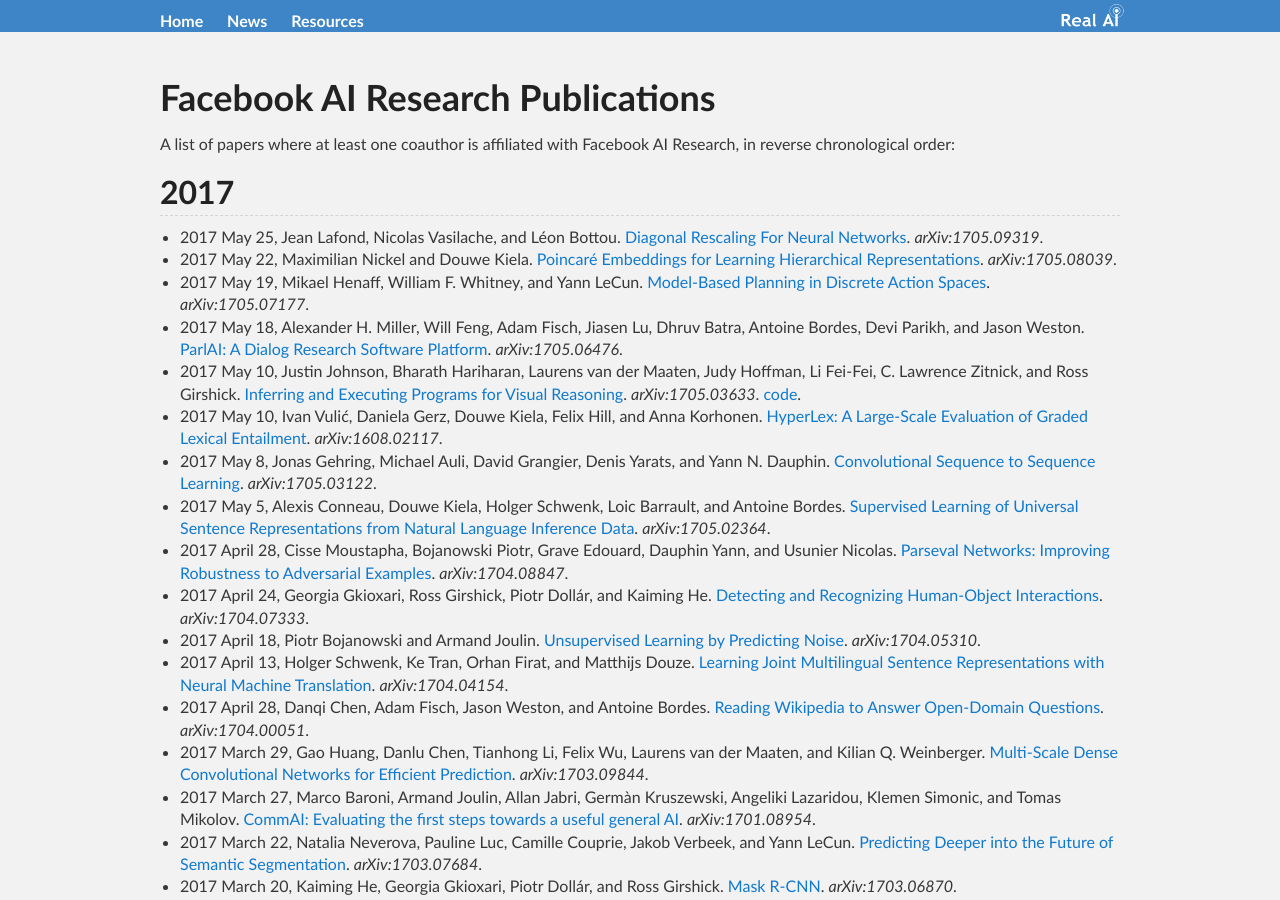
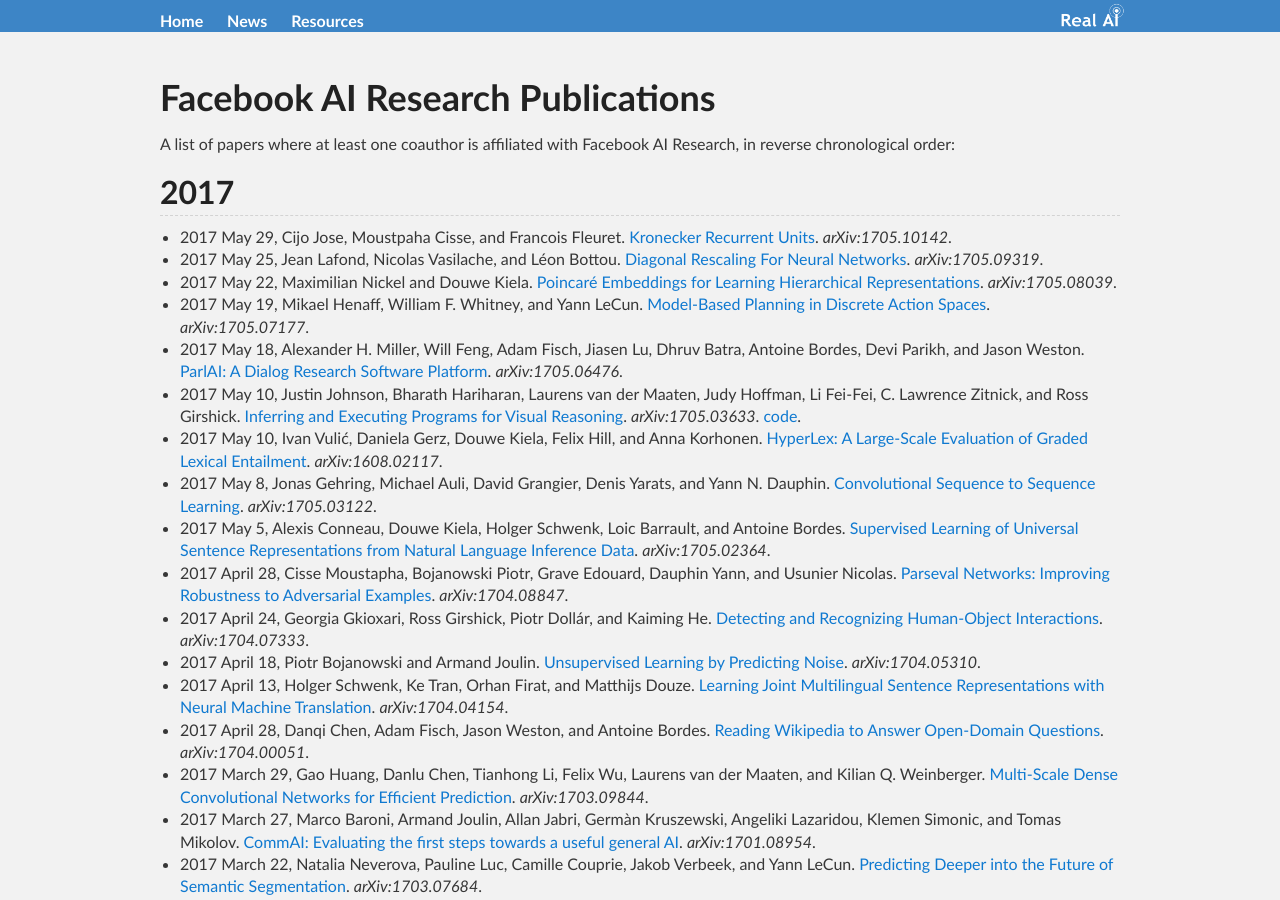
Before and after one commit to Tonywuhk/realai.org, a Jekyll site: the page built from labs/fair-publications.md, in a window 1280 px wide and 900 px high. Built offline with Jekyll 4.4.1, drawn with Linux system fonts in a browser that asks for light colours; our own code applies the rules of GitHub Pages for plain Markdown files; comment, search, counter and statistics services are not loaded; the repository's description, which GitHub fills in, is left out.

Commit message:
Update fair-publications.md

```diff
--- a/labs/fair-publications.md
+++ b/labs/fair-publications.md
@@ -7,6 +7,7 @@
 
 ## 2017
 
+* 2017 May 29, Cijo Jose, Moustpaha Cisse, and Francois Fleuret. [Kronecker Recurrent Units](https://arxiv.org/abs/1705.10142). *arXiv:1705.10142*.
 * 2017 May 25, Jean Lafond, Nicolas Vasilache, and Léon Bottou. [Diagonal Rescaling For Neural Networks](https://arxiv.org/abs/1705.09319). *arXiv:1705.09319*.
 * 2017 May 22, Maximilian Nickel and Douwe Kiela. [Poincaré Embeddings for Learning Hierarchical Representations](https://arxiv.org/abs/1705.08039). *arXiv:1705.08039*.
 * 2017 May 19, Mikael Henaff, William F. Whitney, and Yann LeCun. [Model-Based Planning in Discrete Action Spaces](https://arxiv.org/abs/1705.07177). *arXiv:1705.07177*.
```
